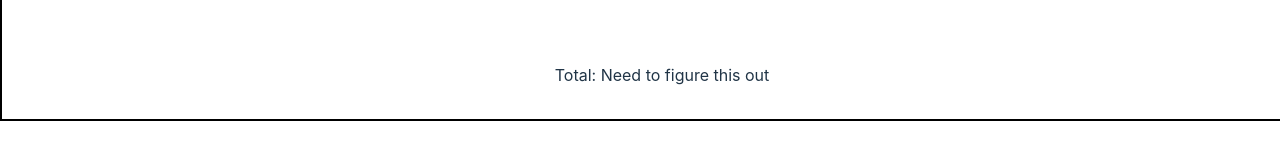
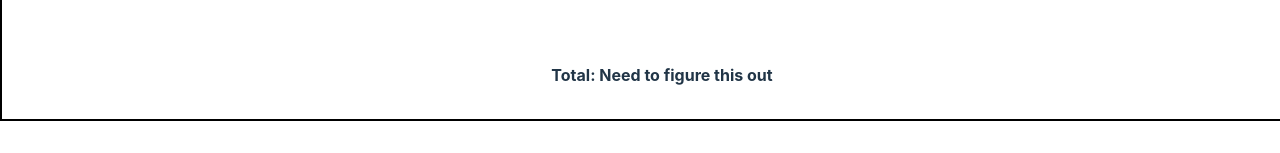
Before and after one commit to souste/shopping-cart, a React (Vite) app: page /cart in a window 1280 px wide. Shown: the part 413-566 px from the top of the page. Built offline with nearby package versions, Linux system fonts and the light colour scheme.

Commit message:
minor styling applied to cart

```diff
--- a/src/pages/Cart.jsx
+++ b/src/pages/Cart.jsx
@@ -18,11 +18,11 @@ function Cart({ cart }) {
                 <p>£{product.price}</p>
                 <p>Quantity: {product.quantity}</p>
               </div>
-              <p>Subtotal: £{product.price * product.quantity}</p>
+              <p className="cart-subtotal">Subtotal: £{product.price * product.quantity}</p>
             </li>
           );
         })}
-        <p>Total: Need to figure this out</p>
+        <p className="cart-total">Total: Need to figure this out</p>
       </ul>
     </div>
   );
--- a/src/styles.css
+++ b/src/styles.css
@@ -181,3 +181,11 @@ nav li.active {
   height: 10vw;
   width: 10vw;
 }
+
+.cart-subtotal {
+  font-weight: bold;
+}
+
+.cart-total {
+  font-weight: bold;
+}
```
